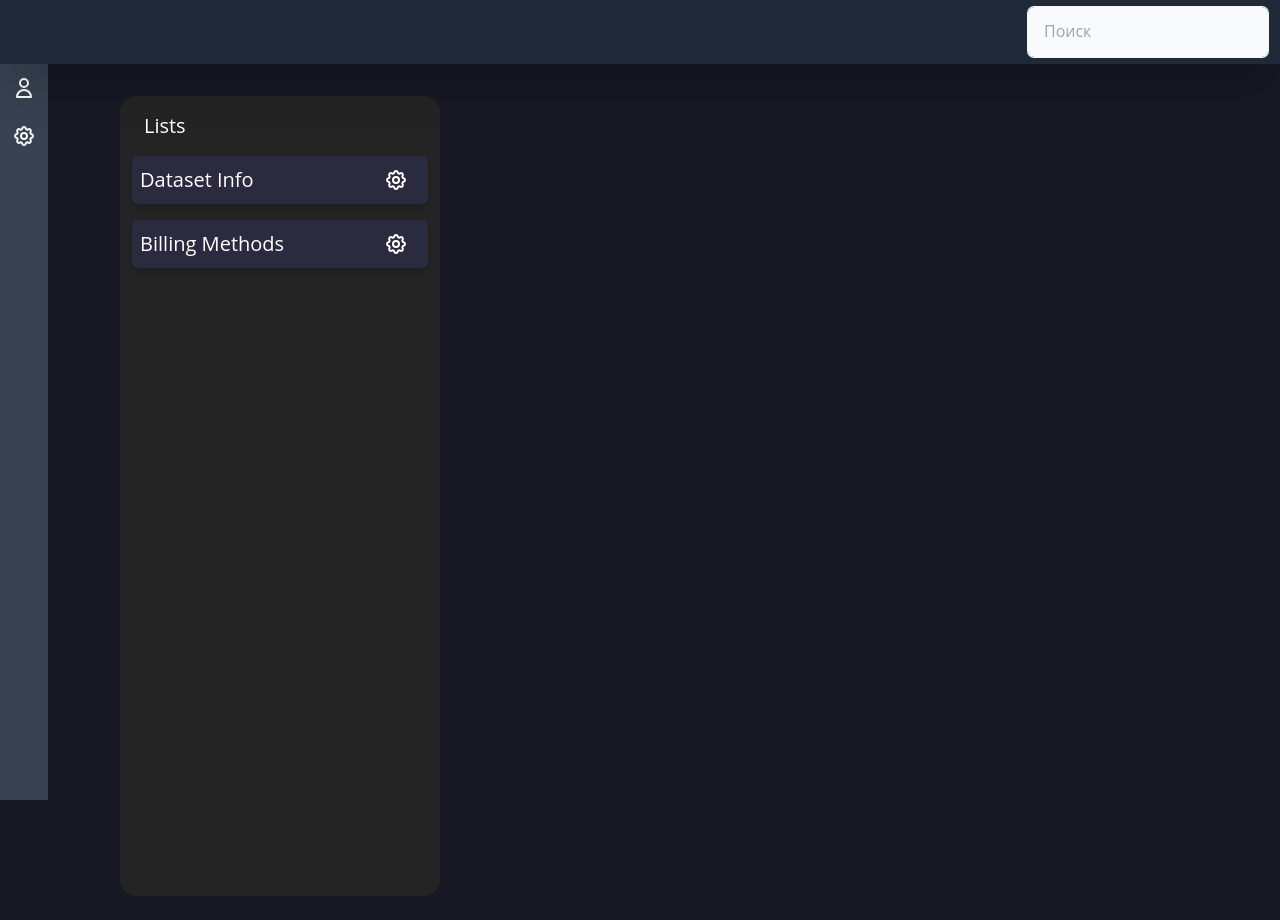
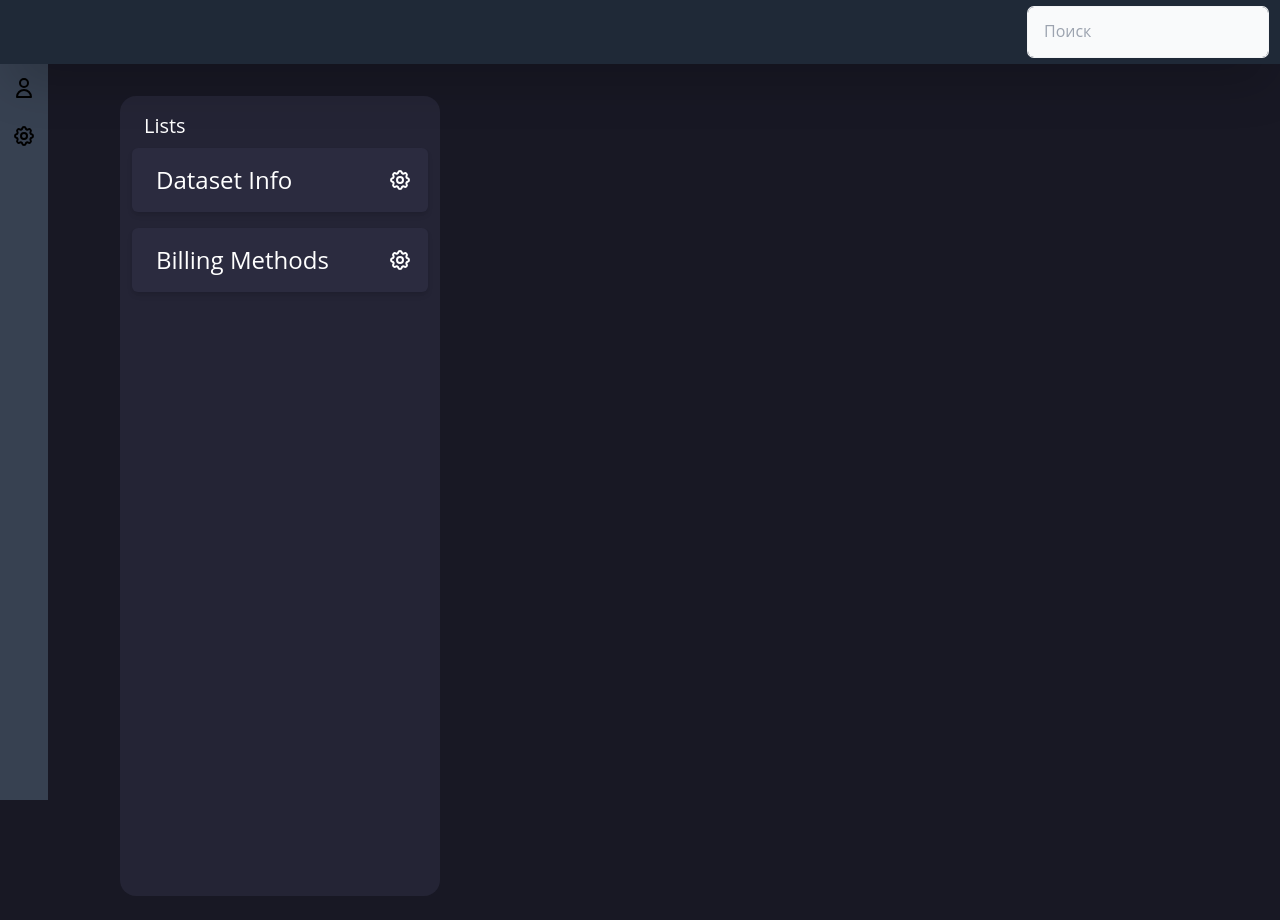
Before and after one commit to talkiiing/om, a React app in the folder clientom/: page / in a window 1280 px wide. Built offline with nearby package versions, Linux system fonts and the light colour scheme; what @feathersjs/authentication-client, @feathersjs/client, @feathersjs/feathers, @feathersjs/rest-client would draw is missing.

Commit message:
fix(clientom): colors and sizes fixes of drawer

```diff
--- a/clientom/src/ui/Drawer/Drawer.tsx
+++ b/clientom/src/ui/Drawer/Drawer.tsx
@@ -18,7 +18,7 @@
       onClick={() => props.onClick && props.onClick()}
     >
       <div className='!w-12 h-12 p-3'>
-        <Icon className='w-6 h-6' />
+        <Icon className='w-6 h-6 text-black' />
       </div>
       <div className={`${props.expanded ? 'opacity-100' : 'opacity-0'} text`}>
         {title}
--- a/clientom/src/ui/ListSet/List.tsx
+++ b/clientom/src/ui/ListSet/List.tsx
@@ -8,10 +8,10 @@
 const ListElem = (props: ListElemOptionProps) => {
   const { Icon, title } = props
   return (
-    <div className='flex w-full items-center justify-between bg-omgray2 shadow-md rounded-md my-2 px-2 hover:bg-omblack'>
-      <h3 className='text-omwhite cursor-pointer'>{title}</h3>
+    <div className='flex w-full items-center justify-between bg-omgray2 shadow-md rounded-md py-4 pl-6 pr-4 hover:bg-omblack'>
+      <h3 className='text-omwhite text-2xl cursor-pointer'>{title}</h3>
 
-      <div className='w-12 h-12 flex items-center justify-center'>
+      <div className='flex items-center justify-center'>
         <Icon className='w-6 h-6 text-omwhite' />
       </div>
     </div>
@@ -33,7 +33,7 @@
   return (
     <div className='bg-omgray max-w-xs h-screen rounded-2xl p-3 space-y-2'>
       <h3 className='text-omwhite text-xl pl-3 pt-1'>Lists</h3>
-      <div className='flex flex-col items-start'>
+      <div className='flex flex-col items-start gap-4'>
         {menuOptions.map((v, i) => (
           <ListElem Icon={v.Icon} title={v.title} key={v.title} />
         ))}
--- a/clientom/tailwind.config.js
+++ b/clientom/tailwind.config.js
@@ -65,7 +65,7 @@
           900: '#381471',
         },
         omblack: '#181824',
-        omgray: '#242425',
+        omgray: '#242435',
         omgray2: '#2B2B3F',
         omwhite: '#ffffff',
       },
```
